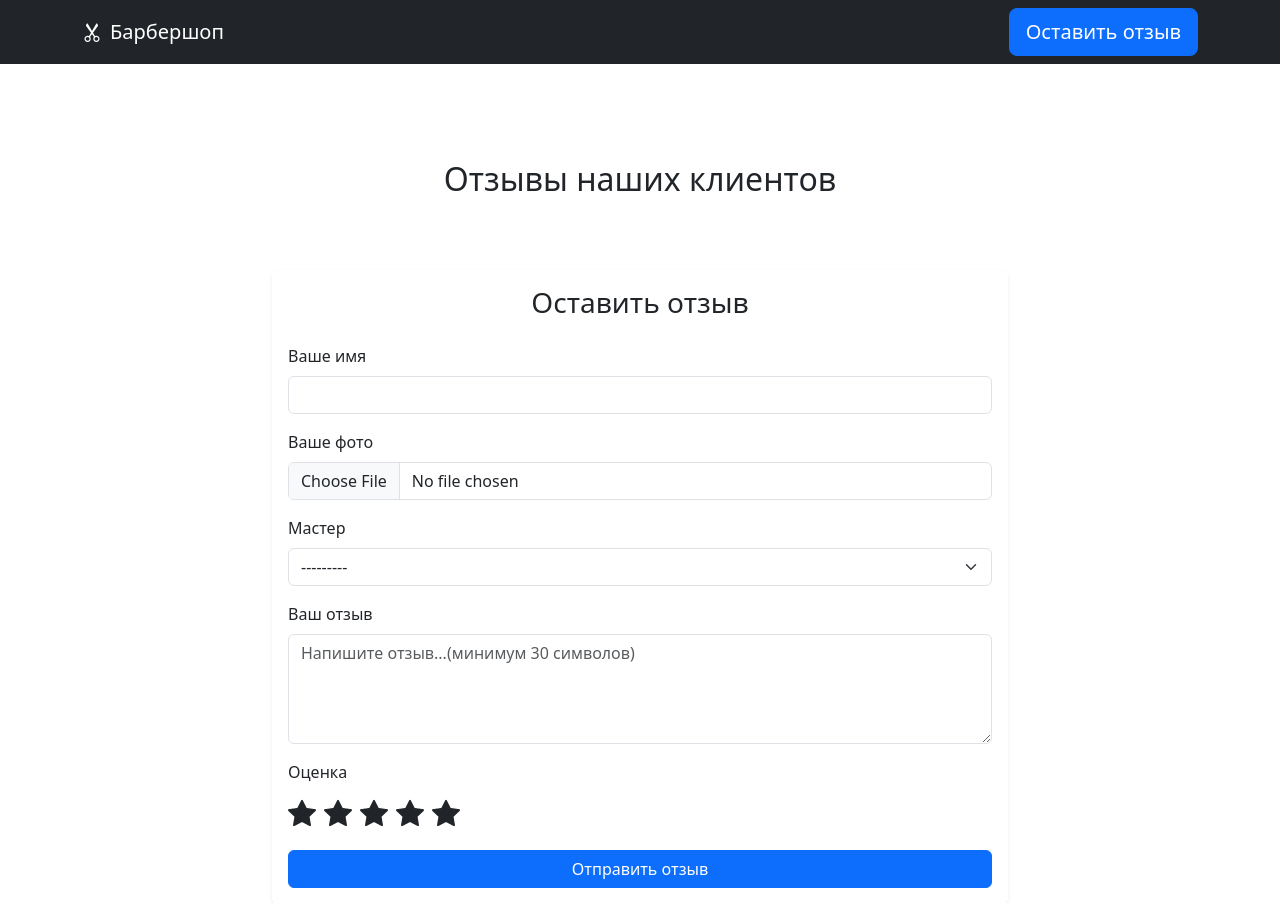
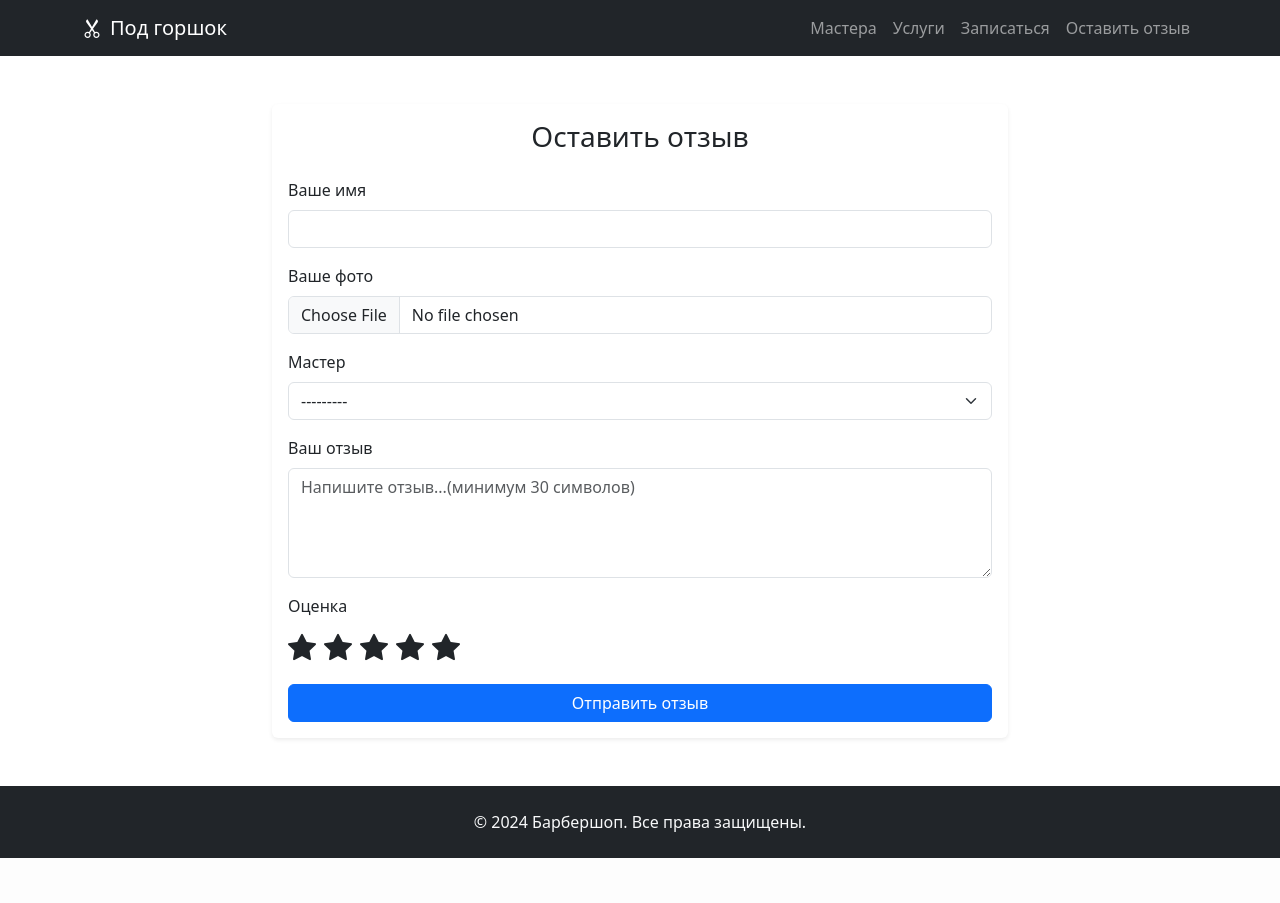
Before and after one commit to AlikOsta/BarberShop, a Django app: page /reviews/ in a window 1280 px wide. Shown: the top 903 px of the page. After the commit the page ends 858 px from the top, so only its background shows below. Run offline with Django 5.2, Linux system fonts and the light colour scheme; data that the repository does not hold is empty.

Commit message:
Приглаживание стилей

```diff
--- a/app/templates/app/master_detail.html
+++ b/app/templates/app/master_detail.html
@@ -2,10 +2,6 @@
 {% load static %}
 
 {% block title %}{{ master.first_name }} {{ master.last_name }}{% endblock %}
-
-{% block navigation %}
-    {% include 'app/menu_simple.html' %}
-{% endblock %}
 
 {% block content %}
 <section class="py-5">
--- a/app/templates/app/master_list.html
+++ b/app/templates/app/master_list.html
@@ -2,10 +2,6 @@
 {% load static %}
 
 {% block title %}Наши мастера{% endblock %}
-
-{% block navigation %}
-    {% include 'app/menu_simple.html' %}
-{% endblock %}
 
 {% block content %}
 <section class="py-5">
--- a/app/templates/app/menu.html
+++ b/app/templates/app/menu.html
@@ -7,16 +7,16 @@
       <div class="collapse navbar-collapse" id="navbarNav">
           <ul class="navbar-nav ms-auto">
               <li class="nav-item">
-                  <a class="nav-link" href="#masters">Мастера</a>
+                  <a class="nav-link" href="/#masters">Мастера</a>
               </li>
               <li class="nav-item">
-                  <a class="nav-link" href="#services">Услуги</a>
+                  <a class="nav-link" href="/#services">Услуги</a>
               </li>
               <li class="nav-item">
-                  <a class="nav-link" href="#booking">Записаться</a>
+                  <a class="nav-link" href="/#booking">Записаться</a>
               </li>
               <li class="nav-item">
-                <a class="nav-link" href="{% url 'app:reviews' %}">Отзывы</a>
+                <a class="nav-link" href="{% url 'app:reviews' %}">Оставить отзыв</a>
             </li>
           </ul>
       </div>
--- a/app/templates/app/reviews.html
+++ b/app/templates/app/reviews.html
@@ -3,67 +3,9 @@
 
 {% block title %}Отзывы{% endblock %}
 
-{% block navigation %}
-<nav class="navbar navbar-expand-lg navbar-dark bg-dark">
-    <div class="container">
-        <a class="navbar-brand" href="/"><i class="bi bi-scissors me-2"></i>Барбершоп</a>
-        <button class="navbar-toggler" type="button" data-bs-toggle="collapse" data-bs-target="#navbarNav">
-            <span class="navbar-toggler-icon"></span>
-        </button>
-        <a href="#add_rew" class="btn btn-primary btn-lg">Оставить отзыв</a>
-    </div>
-</nav>
-</nav>
-{% endblock %}
-
 {% block content %}
 <div class="container py-5">
 
-    <!-- Список отзывов -->
-    <section class="py-5">
-    <div class="container">
-        <h2 class="text-center mb-5">Отзывы наших клиентов</h2>
-        <div class="row g-4">
-            {% for review in reviews %}
-            <div class="col-md-4">
-                <div class="card h-100 border-0 shadow-sm">
-                    <div class="card-body text-center">
-                        <!-- Фото -->
-                        <div class="mb-3">
-                            {% if review.photo %}
-                                <img src="{{ review.photo.url }}" class="rounded-circle" width="80" height="80" style="object-fit: cover;" alt="{{ review.author_name }}">
-                            {% else %}
-                                <i class="bi bi-person-circle text-secondary" style="font-size: 3rem;"></i>
-                            {% endif %}
-                        </div>
-
-                        <!-- Имя и рейтинг -->
-                        <div class="d-flex justify-content-center align-items-center gap-3 mb-3">
-                            <h6 class="card-title mb-0">{{ review.author_name }}</h6>
-                            <div class="text-warning">
-                                {% for i in "12345"|make_list %}
-                                <i class="bi bi-star-fill {% if forloop.counter <= review.rating %}text-warning{% else %}text-muted{% endif %}"></i>
-                                {% endfor %}
-                            </div>
-                        </div>
-
-                        <!-- Текст отзыва -->
-                        <p class="card-text small mb-3">{{ review.text|truncatechars:100 }}</p>
-
-                        <!-- Дата -->
-                        <small class="text-muted">
-                            <i class="bi bi-calendar-event me-1"></i>
-                            {{ review.created_at|date:"d.m.Y" }}
-                        </small>
-                    </div>
-                </div>
-            </div>
-            {% endfor %}
-        </div>
-    </div>
-</section>
-
-    <!-- Форма отзыва -->
 
     <div id="add_rew" class="row justify-content-center">
         <div class="col-md-8">
```
Also changed, not shown: app/templates/app/menu_simple.html (deleted, +0 -9 lines).
